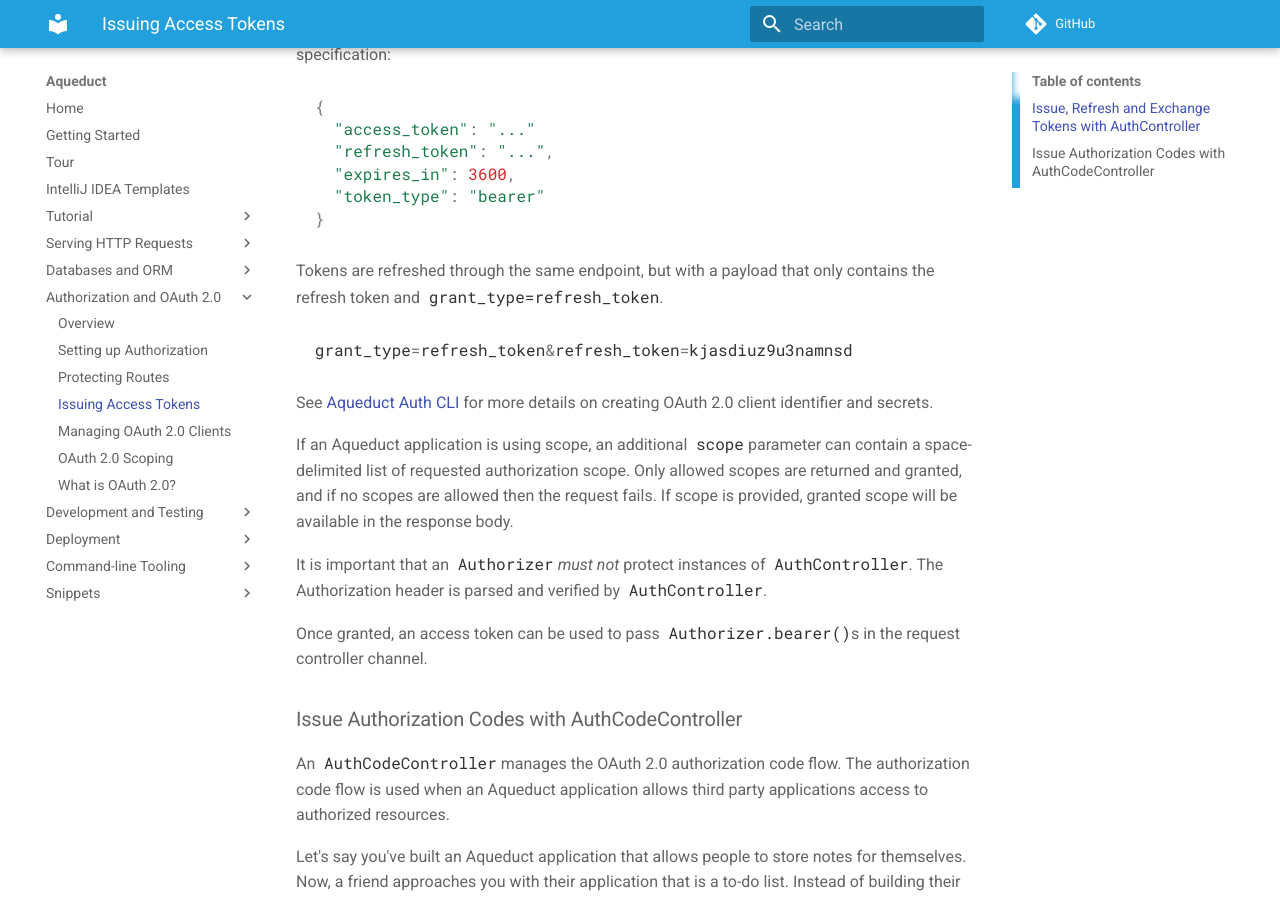
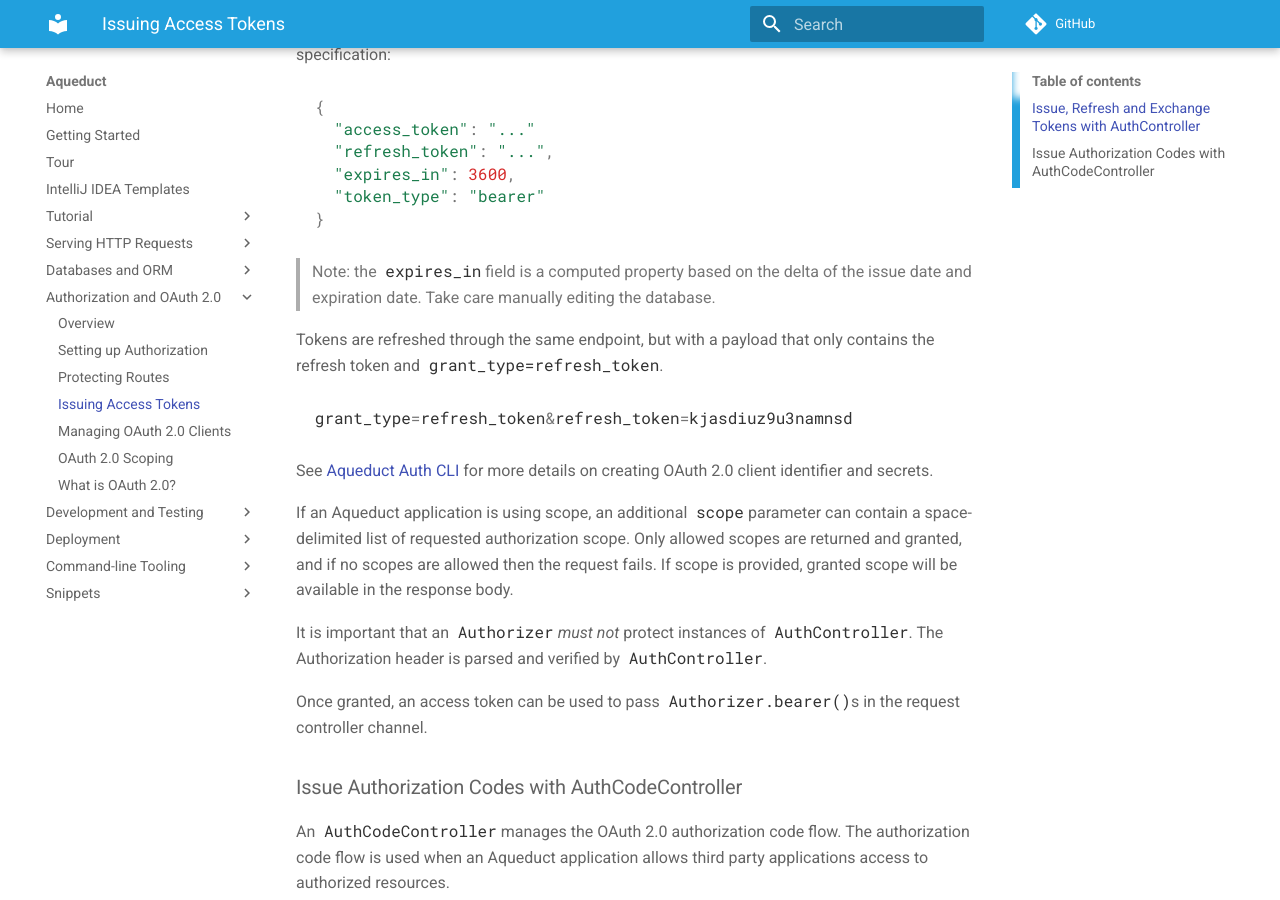
Before and after one commit to stablekernel/aqueduct, an MkDocs documentation site: the page built from source/docs/auth/controllers.md, in a window 1280 px wide and 900 px high, scrolled down 1386 px. Built offline with MkDocs 1.6.1 and Material for MkDocs 9.7.7, drawn with Linux system fonts in a browser that asks for light colours; comment, search, counter and statistics services are not loaded; old or Windows-style settings are respelled for this version of MkDocs.

Commit message:
Note about expiration time
Just added that note I mentioned beforee

````diff
--- a/source/docs/auth/controllers.md
+++ b/source/docs/auth/controllers.md
@@ -56,6 +56,8 @@ The response to a password token request is a JSON body that follows the OAuth 2
   "token_type": "bearer"
 }
 ```
+
+> Note: the `expires_in` field is a computed property based on the delta of the issue date and expiration date. Take care manually editing the database.
 
 Tokens are refreshed through the same endpoint, but with a payload that only contains the refresh token and `grant_type=refresh_token`.
 
````
